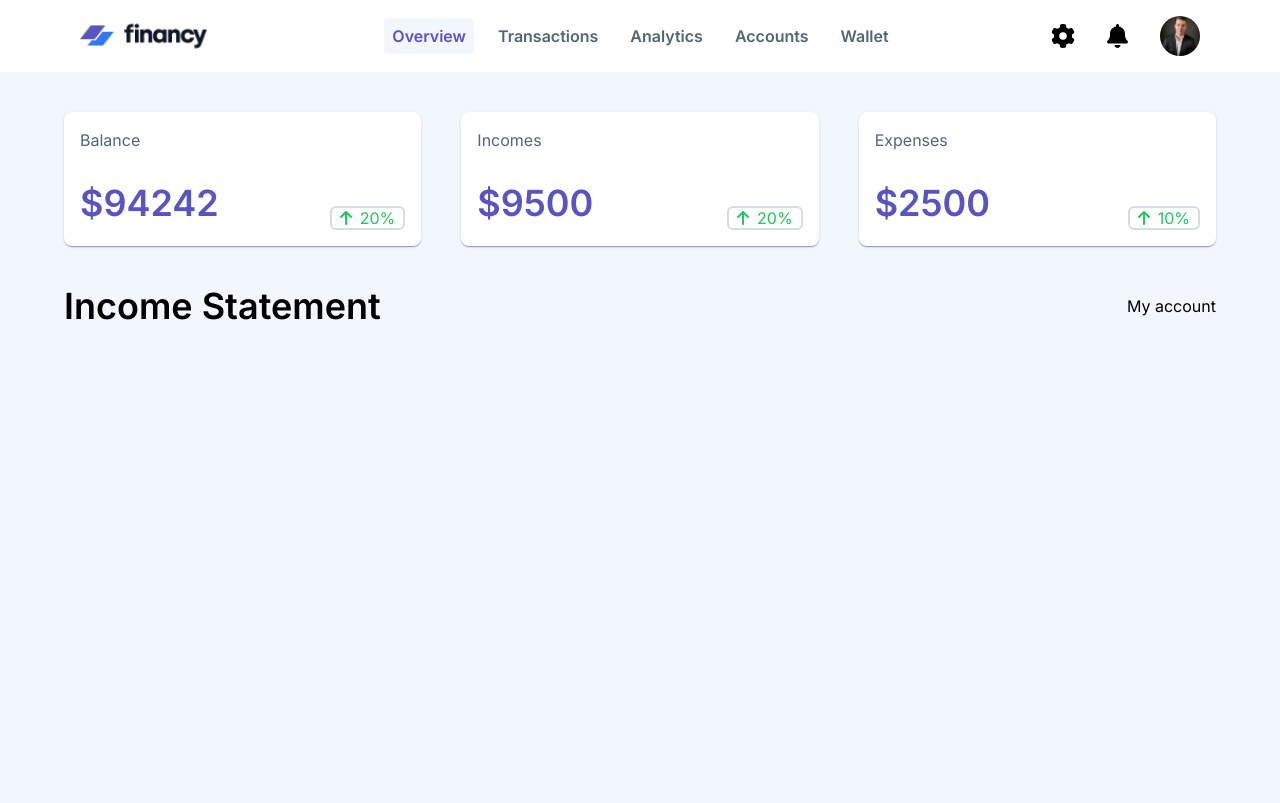
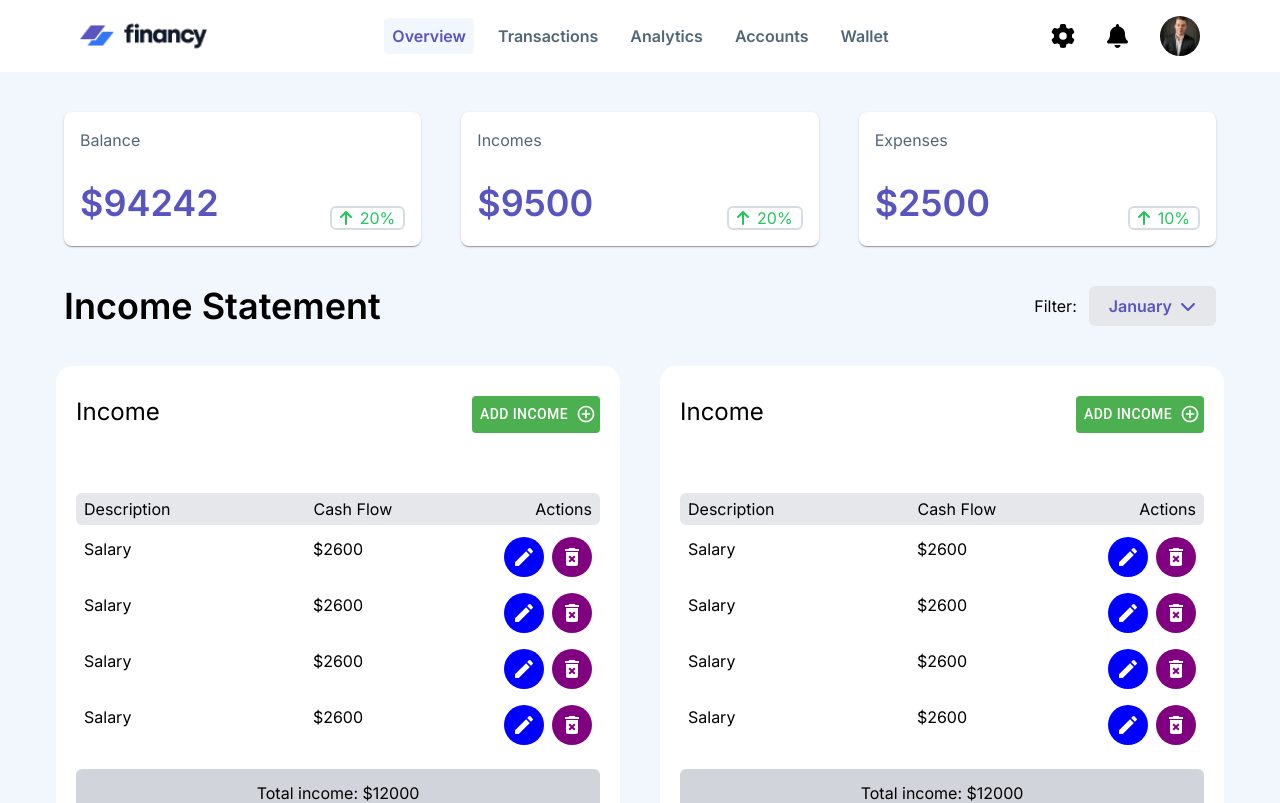
Before and after one commit to danielgen01/financy, a Next.js app: page / in a window 1280 px wide. Shown: the top 803 px of the page. Built offline with nearby package versions, Linux system fonts and the light colour scheme.

Commit message:
feat: add BigCard component first approach

```diff
--- /dev/null
+++ b/src/app/components/BigCard/BigCard.styles.tsx
@@ -0,0 +1,40 @@
+import React from "react"
+import styled from "@emotion/styled"
+import { Button, IconButton } from "@mui/material"
+
+export const StyledBigCardWrapper = styled.div`
+  padding: 30px 20px;
+  background-color: white;
+  border-radius: 1rem;
+  display: flex;
+  flex-direction: column;
+  gap: 20px;
+`
+
+export const StyledAddButton = styled(Button)`
+  background-color: #4caf50;
+  color: white;
+
+  &:hover {
+    background-color: #388e3c;
+  }
+`
+export const StyledEdit = styled(IconButton)`
+  background-color: blue;
+  color: white;
+  border-radius: 10rem;
+
+  &:hover {
+    background-color: #388e3c;
+  }
+`
+
+export const StyledDeleteButton = styled(IconButton)`
+  background-color: purple;
+  color: white;
+  border-radius: 10rem;
+
+  &:hover {
+    background-color: #388e3c;
+  }
+`
--- /dev/null
+++ b/src/app/components/BigCard/BigCard.tsx
@@ -0,0 +1,66 @@
+import React from "react"
+import {
+  StyledAddButton,
+  StyledBigCardWrapper,
+  StyledDeleteButton,
+  StyledEdit,
+} from "./BigCard.styles"
+import { AddCircleOutline, DeleteForever } from "@mui/icons-material"
+import EditIcon from "@mui/icons-material/Edit"
+
+import { Button } from "@mui/material"
+
+export const BigCard = () => {
+  return (
+    <StyledBigCardWrapper>
+      <div className="headline flex justify-between">
+        <h1 className="text-semibold text-2xl">Income</h1>
+        <StyledAddButton
+          className="px-2 py-1 bg-green-500 text-green-200 rounded-md"
+          endIcon={<AddCircleOutline />}
+        >
+          Add income
+        </StyledAddButton>
+      </div>
+      <div className="styled-list-wrapper flex flex-col gap-2 mt-10 ">
+        <div className="headlines bg-gray-200 w-full flex justify-between px-2 py-1 rounded-md">
+          <span>Description</span>
+          <span>Cash Flow</span>
+          <span>Actions</span>
+        </div>
+        <ListItem />
+        <ListItem />
+        <ListItem />
+        <ListItem />
+      </div>
+      <div className="total bg-gray-300 flex w-full justify-center rounded-md py-3">
+        <span className="styled-total-income">Total income: $12000</span>
+      </div>
+    </StyledBigCardWrapper>
+  )
+}
+
+export const ListItem = () => {
+  return (
+    <div className="Styled-ListItem-wrapper flex  justify-between px-2 py-1 w-full">
+      <div className="Styled-Name-Wrapper flex justify-start  w-full">
+        <span className="name">Salary</span>
+      </div>
+
+      <div className="Styled-Price-Wrapper flex justify-center   w-full ">
+        <span className="cash-flow flex justify-center ">$2600</span>
+      </div>
+
+      <div className="Styled-Actions-Wrapper flex justify-end  w-full">
+        <div className="actions flex gap-2">
+          <StyledEdit>
+            <EditIcon />
+          </StyledEdit>
+          <StyledDeleteButton>
+            <DeleteForever />
+          </StyledDeleteButton>
+        </div>{" "}
+      </div>
+    </div>
+  )
+}
--- /dev/null
+++ b/src/app/components/FilterMenu/FilterMenu.tsx
@@ -0,0 +1,56 @@
+import { faChevronDown } from "@fortawesome/free-solid-svg-icons"
+import { Dropdown } from "@mui/base/Dropdown"
+import { Menu } from "@mui/base/Menu"
+import { MenuButton as BaseMenuButton } from "@mui/base/MenuButton"
+import { MenuItem as BaseMenuItem, menuItemClasses } from "@mui/base/MenuItem"
+import styled from "@emotion/styled"
+import { FontAwesomeIcon } from "@fortawesome/react-fontawesome"
+
+export const FilterMenu: React.FC = () => {
+  const createHandleMenuClick = (menuItem: string) => {
+    return () => {
+      console.log(`Clicked on ${menuItem}`)
+    }
+  }
+
+  return (
+    <div className="Filter-box flex items-center gap-3 ">
+      <span>Filter:</span>
+      {/* <button className="StyledMonthFilter bg-gray-200 text-primary-10% px-5 py-2 rounded-md gap-2 flex items-center cursor-pointer font-semibold">
+          <span>January</span>
+          <FontAwesomeIcon icon={faChevronDown} />
+        </button> */}
+      <Dropdown>
+        <BaseMenuButton className="bg-gray-200 text-primary-10% px-5 py-2 rounded-md gap-2 flex items-center cursor-pointer font-semibold">
+          January
+          <FontAwesomeIcon icon={faChevronDown} />
+        </BaseMenuButton>
+        <Menu slots={{ listbox: Listbox }}>
+          <BaseMenuItem onClick={createHandleMenuClick("Profile")}>
+            February
+          </BaseMenuItem>
+          <BaseMenuItem onClick={createHandleMenuClick("Language settings")}>
+            March
+          </BaseMenuItem>
+          <BaseMenuItem onClick={createHandleMenuClick("Log out")}>
+            April
+          </BaseMenuItem>
+        </Menu>
+      </Dropdown>
+    </div>
+  )
+}
+
+const Listbox = styled("ul")(
+  ({ theme }) => `
+    font-size: 0.875rem;
+    box-sizing: border-box;
+    padding: 6px;
+    margin: 12px 0;
+    min-width: 200px;
+    border-radius: 12px;
+    overflow: auto;
+    outline: 0px;
+    z-index: 1;
+    `
+)
--- a/src/app/page.tsx
+++ b/src/app/page.tsx
@@ -1,13 +1,9 @@
 "use client"
-import { FontAwesomeIcon } from "@fortawesome/react-fontawesome"
+import { BigCard } from "./components/BigCard/BigCard"
 import Card from "./components/Card/Card"
+import { FilterMenu } from "./components/FilterMenu/FilterMenu"
 import Header from "./components/Header/Header"
-import { faChevronDown } from "@fortawesome/free-solid-svg-icons"
-import { Dropdown } from "@mui/base/Dropdown"
-import { Menu } from "@mui/base/Menu"
-import { MenuButton as BaseMenuButton } from "@mui/base/MenuButton"
-import { MenuItem as BaseMenuItem, menuItemClasses } from "@mui/base/MenuItem"
-import styled from "@emotion/styled"
+
 export default function Home() {
   return (
     <>
@@ -21,52 +17,12 @@ export default function Home() {
         <h1 className="text-4xl font-semibold">Income Statement</h1>
         <FilterMenu />
       </div>
+      <section className="big-cards-wrapper-section grid grid-cols-2 px-14 gap-10 mt-10 ">
+        <BigCard />
+        <BigCard />
+        <BigCard />
+        <BigCard />
+      </section>
     </>
   )
 }
-
-export const FilterMenu: React.FC = () => {
-  const createHandleMenuClick = (menuItem: string) => {
-    return () => {
-      console.log(`Clicked on ${menuItem}`)
-    }
-  }
-
-  return (
-    // <div className="Filter-box flex items-center gap-3 ">
-    //   <span>Filter:</span>
-    //   <button className="StyledMonthFilter bg-gray-200 text-primary-10% px-5 py-2 rounded-md gap-2 flex items-center cursor-pointer font-semibold">
-    //     <span>January</span>
-    //     <FontAwesomeIcon icon={faChevronDown} />
-    //   </button>
-    // </div>
-    <Dropdown>
-      <BaseMenuButton>My account</BaseMenuButton>
-      <Menu slots={{ listbox: Listbox }}>
-        <BaseMenuItem onClick={createHandleMenuClick("Profile")}>
-          Profile
-        </BaseMenuItem>
-        <BaseMenuItem onClick={createHandleMenuClick("Language settings")}>
-          Language settings
-        </BaseMenuItem>
-        <BaseMenuItem onClick={createHandleMenuClick("Log out")}>
-          Log out
-        </BaseMenuItem>
-      </Menu>
-    </Dropdown>
-  )
-}
-
-const Listbox = styled("ul")(
-  ({ theme }) => `
-  font-size: 0.875rem;
-  box-sizing: border-box;
-  padding: 6px;
-  margin: 12px 0;
-  min-width: 200px;
-  border-radius: 12px;
-  overflow: auto;
-  outline: 0px;
-  z-index: 1;
-  `
-)
```
Also changed, not shown: 1 other file (tests, documents, lock files or other folders).
